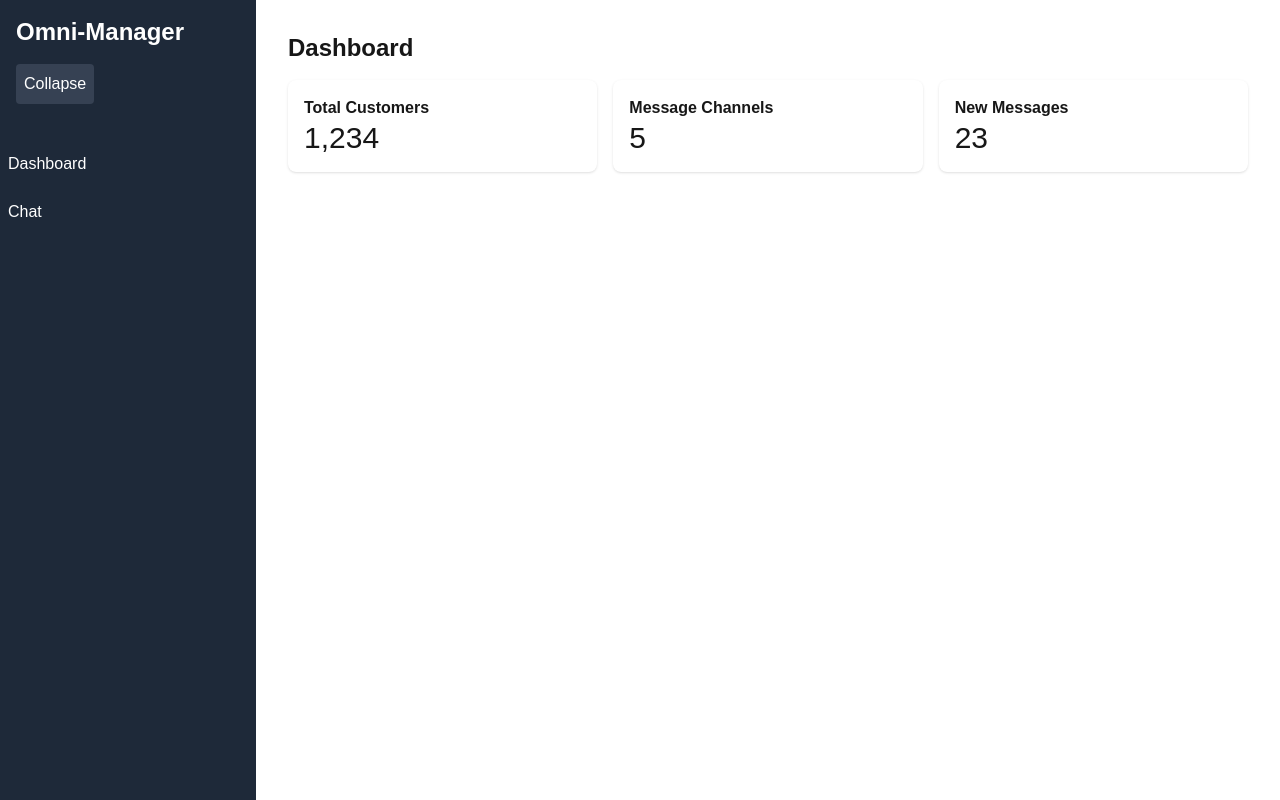
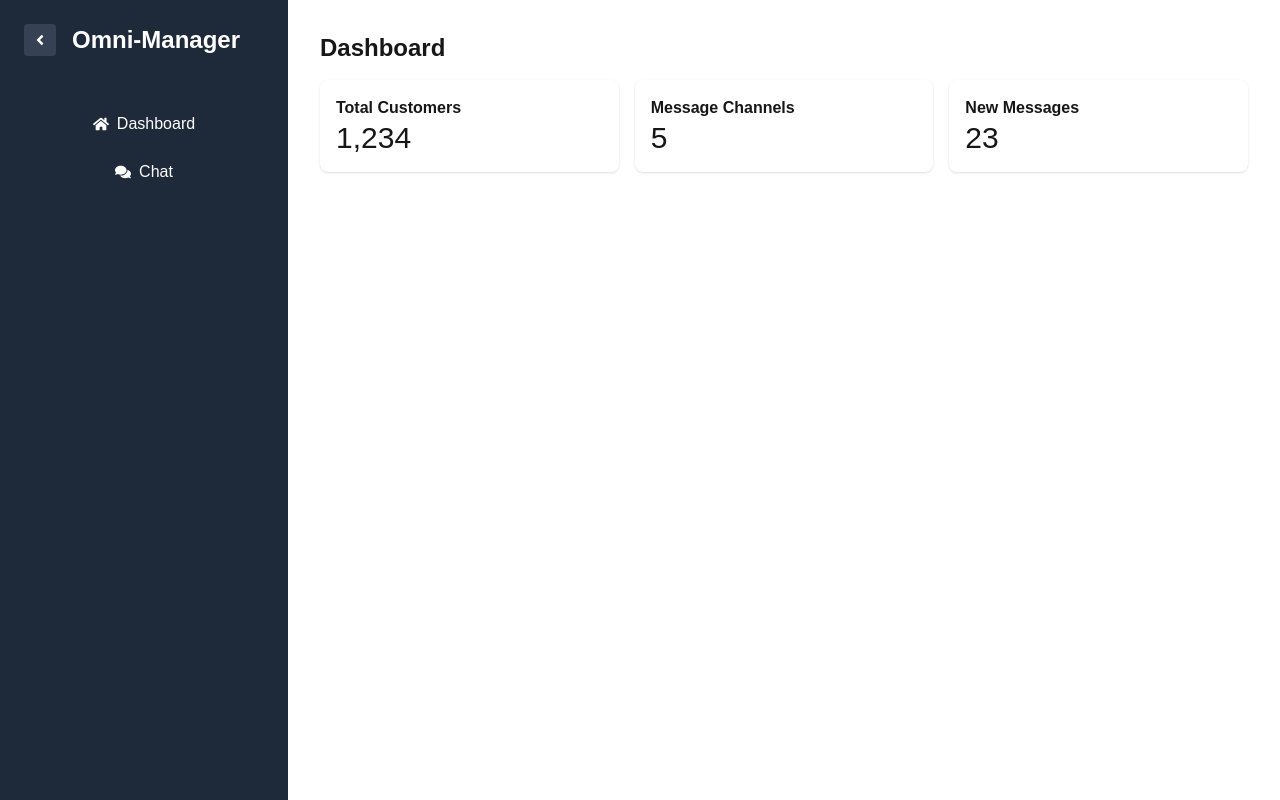
Before and after one commit to raf-xtgt/omni-manager, a Next.js app in the folder frontend/omni-manager-app/: page / in a window 1280 px wide. Built offline with nearby package versions, Linux system fonts and the light colour scheme.

Commit message:
Added icons to sidebar menu

```diff
--- a/frontend/omni-manager-app/src/app/layoutClient.tsx
+++ b/frontend/omni-manager-app/src/app/layoutClient.tsx
@@ -1,7 +1,7 @@
 "use client";
 
 import { useState } from "react";
-
+import { FaHome, FaComments, FaBars, FaAngleLeft } from "react-icons/fa";
 export default function LayoutClient({ children }: { children: React.ReactNode }) {
   const [isSidebarOpen, setIsSidebarOpen] = useState(true);
 
@@ -11,23 +11,33 @@ export default function LayoutClient({ children }: { children: React.ReactNode }
 
   return (
     <div className="flex h-screen">
-      <aside className={`${isSidebarOpen ? 'w-64' : 'w-16'} bg-gray-800 text-white transition-width duration-300 ease-in-out`}>
+      <aside className={`${isSidebarOpen ? 'w-72' : 'w-16'} bg-gray-800 text-white transition-width duration-300 ease-in-out`}>
         <div className="p-4">
-          <h1 className="text-2xl font-bold">Omni-Manager</h1>
-          <button onClick={toggleSidebar} className="mt-4 p-2 bg-gray-700 rounded">
-            {isSidebarOpen ? 'Collapse' : 'Expand'}
+          <div className="flex items-center p-2">
+            <button onClick={toggleSidebar} className="p-2 bg-gray-700 rounded">
+              {isSidebarOpen ? <FaAngleLeft /> : <FaBars />}
             </button>
+            <h1 className="text-2xl font-bold ml-4">Omni-Manager</h1>
           </div>
+        </div>
+        <div>
           <nav className="mt-6">
             <ul>
               <li className="mb-2">
-              <a href="/" className="block p-2 hover:bg-gray-700 rounded">Dashboard</a>
+                <a href="/" className="flex items-center justify-center p-2 hover:bg-gray-700 rounded">
+                <FaHome className="mr-2" />
+                {isSidebarOpen && "Dashboard"}
+                </a>
               </li>
               <li className="mb-2">
-              <a href="/chat" className="block p-2 hover:bg-gray-700 rounded">Chat</a>
+                <a href="/chat" className="flex items-center justify-center p-2 hover:bg-gray-700 rounded">
+                  <FaComments className="mr-2" />
+                  {isSidebarOpen && "Chat"}
+                </a>
               </li>
             </ul>
           </nav>
+        </div>
       </aside>
       <main className="flex-1 p-4 overflow-auto">
         {children}
```
Also changed, not shown: frontend/omni-manager-app/package.json (+6 -5 lines), 1 other file (tests, documents, lock files or other folders). Lines whose indentation alone changed are shown as unchanged.
